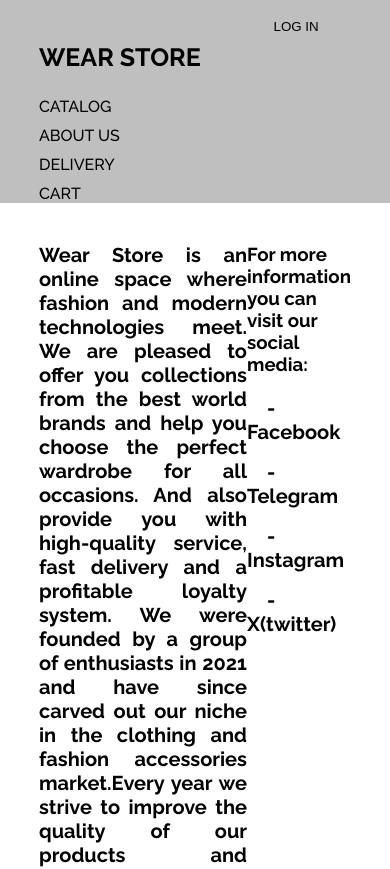
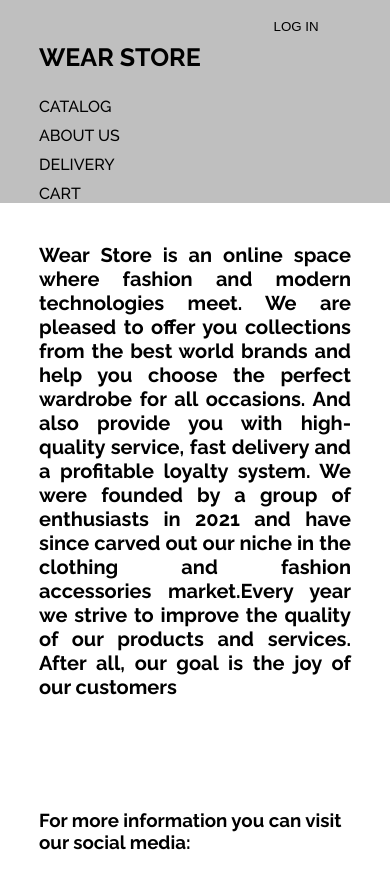
Before and after one commit to SVamosh/store-app, a React app: page /about in a window 390 px wide. Shown: the top 869 px of the page. Built offline with nearby package versions, Linux system fonts and the light colour scheme; some icons are missing.

Commit message:
добавление css-стилей в компонент About для адаптивности

```diff
--- a/src/pages/About/style.css
+++ b/src/pages/About/style.css
@@ -4,6 +4,7 @@
 .about {
     display: flex;
     justify-content: space-between;
+    gap: 30px;
 }
 
 .about__text {
@@ -39,3 +40,21 @@
     color: #802580;
     opacity: 0.7;
 }
+
+/* MEDIA */
+
+@media (max-width: 900px) {
+    .about__text {
+        max-width: 350px;
+    }
+}
+
+@media (max-width: 650px) {
+    .about {
+        flex-direction: column;
+    }
+
+    .about__text {
+        max-width: 400px;
+    }
+}
```
